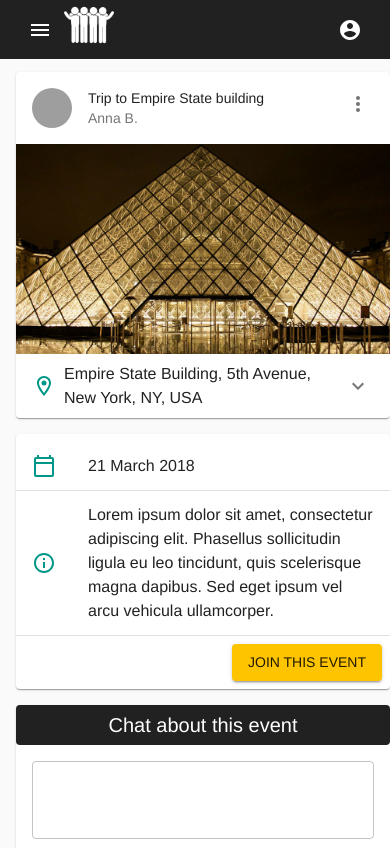
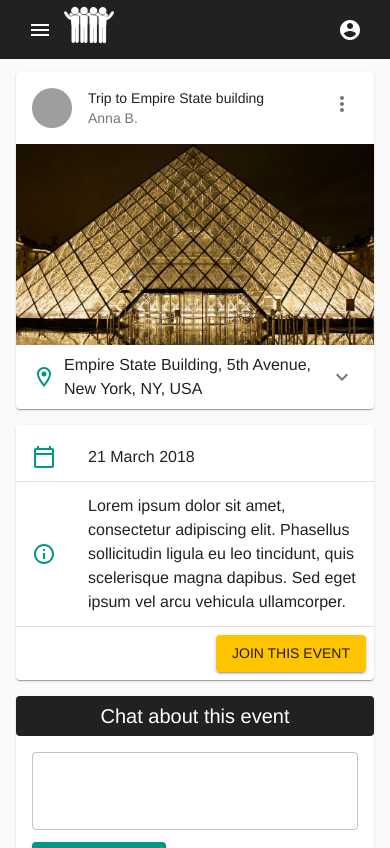
Before and after one commit to panoscool/foititikaparty, a React (Create React App) app: page /event/1 in a window 390 px wide. Shown: the top 848 px of the page. Built offline with nearby package versions, Linux system fonts and the light colour scheme; grey boxes are pictures that could not be loaded.

Commit message:
fix for page details spacing

```diff
--- a/src/components/Event/EventDetails/EventDetailsChat.tsx
+++ b/src/components/Event/EventDetails/EventDetailsChat.tsx
@@ -13,7 +13,10 @@ const useStyles = makeStyles((theme: Theme) =>
     },
     paper: {
       margin: theme.spacing(2, 0, 2, 2),
-      padding: theme.spacing(2)
+      padding: theme.spacing(2),
+      [theme.breakpoints.down('md')]: {
+        margin: theme.spacing(2)
+      }
     },
     chatLabel: {
       color: 'white',
--- a/src/components/Event/EventDetails/EventDetailsHeader.tsx
+++ b/src/components/Event/EventDetails/EventDetailsHeader.tsx
@@ -19,7 +19,10 @@ import RoomOutlined from '@material-ui/icons/RoomOutlined';
 const useStyles = makeStyles((theme: Theme) =>
   createStyles({
     card: {
-      margin: theme.spacing(2, 0, 2, 2)
+      margin: theme.spacing(2, 0, 2, 2),
+      [theme.breakpoints.down('md')]: {
+        margin: theme.spacing(2)
+      }
     },
     media: {
       height: 0,
--- a/src/components/Event/EventDetails/EventDetailsInfo.tsx
+++ b/src/components/Event/EventDetails/EventDetailsInfo.tsx
@@ -13,7 +13,10 @@ import { format, parseISO } from 'date-fns';
 const useStyles = makeStyles((theme: Theme) =>
   createStyles({
     paper: {
-      margin: theme.spacing(2, 0, 2, 2)
+      margin: theme.spacing(2, 0, 2, 2),
+      [theme.breakpoints.down('md')]: {
+        margin: theme.spacing(2)
+      }
     },
     button: {
       margin: theme.spacing(0, 1, 1, 1)
--- a/src/components/Event/EventDetails/EventDetailsSidebar.tsx
+++ b/src/components/Event/EventDetails/EventDetailsSidebar.tsx
@@ -11,7 +11,10 @@ import Paper from '@material-ui/core/Paper';
 const useStyles = makeStyles((theme: Theme) =>
   createStyles({
     paper: {
-      margin: theme.spacing(2, 2, 2, 0)
+      margin: theme.spacing(2, 2, 2, 0),
+      [theme.breakpoints.down('md')]: {
+        margin: theme.spacing(2)
+      }
     },
     listLabel: {
       color: 'white',
```
